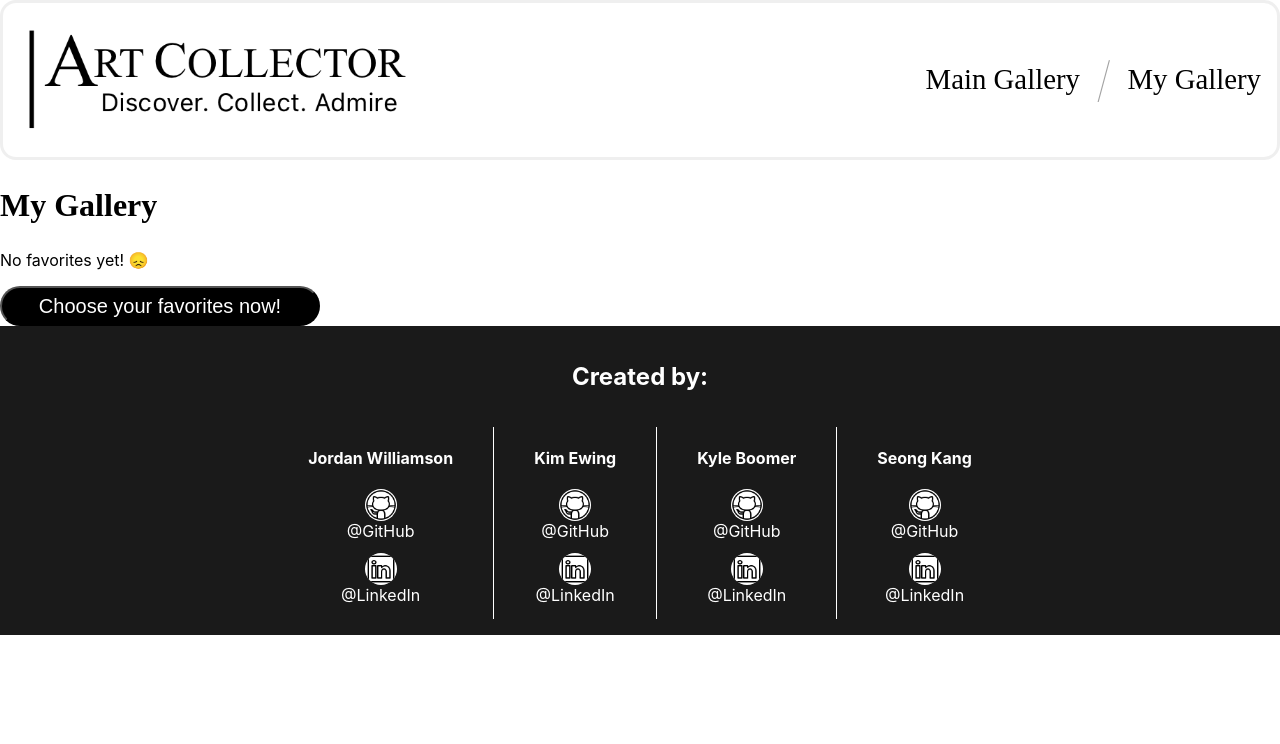
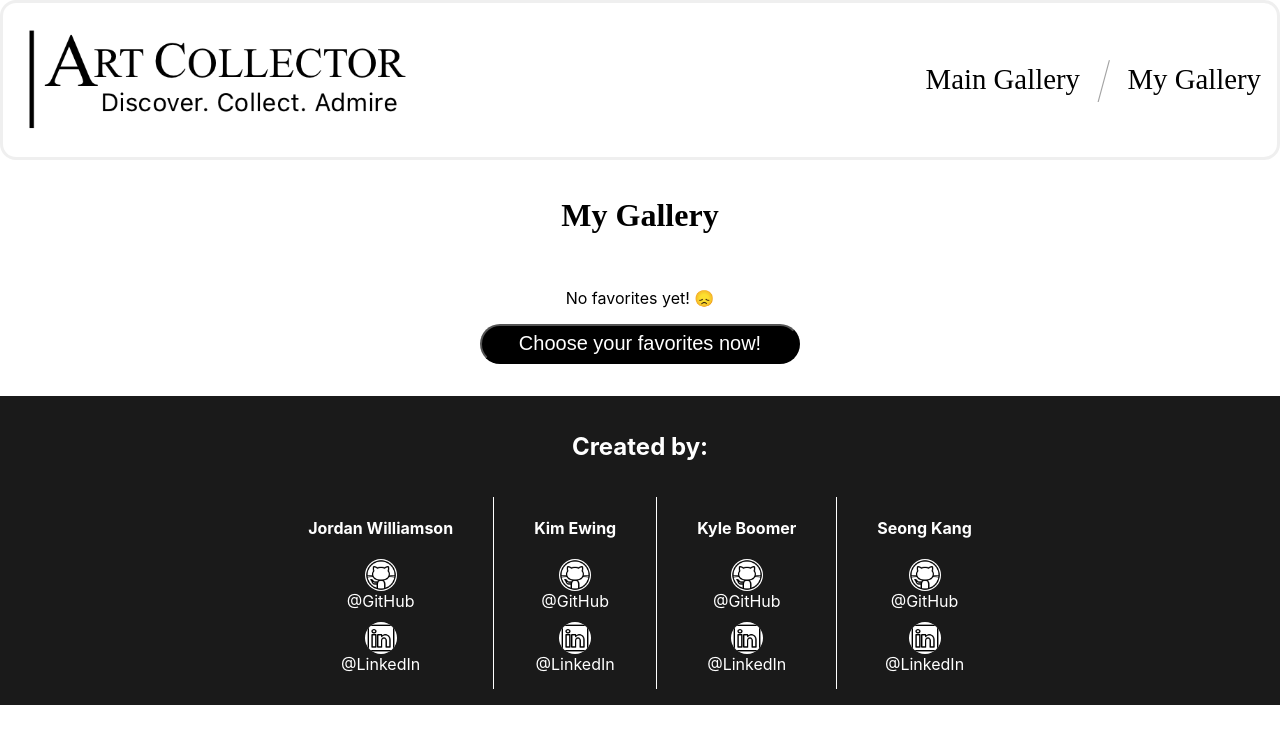
Before and after one commit to KyleMBoomer/art-collector, a React (Create React App) app: page /MyGallery in a window 1280 px wide. Shown: the top 744 px of the page. Built offline with nearby package versions, Linux system fonts and the light colour scheme.

Commit message:
Refactor empty MyGallery styling

```diff
--- a/src/CSS/MyGallery.css
+++ b/src/CSS/MyGallery.css
@@ -1,3 +1,25 @@
+
+
+.my-gallery {
+    display:flex;
+    flex-direction: column;
+    justify-content: center;
+    align-items: center;
+    margin:1rem;
+}
+
+.navWrap {
+    display:flex;
+    flex-direction: column;
+    justify-content: center;
+    align-items: center;
+    margin:1rem;
+}
+
+p {
+    margin: 1rem;
+}
+
 .backToMain {
     width: 20rem;
     height: 2.5rem;
--- a/src/Components/MyGallery.tsx
+++ b/src/Components/MyGallery.tsx
@@ -19,9 +19,9 @@ const MyGallery: React.FC = () => {
     })
     return (
         <div className="my-gallery">
-            <h2 className="MyGallery-Title">My Gallery</h2>
+            <h1 className="MyGallery-Title">My Gallery</h1>
             {favoriteArtCards.length > 0 ? (favoriteArtCards) : (
-                <div>
+                <div className="navWrap">
                     <p>No favorites yet! 😞</p>
                     <button className='backToMain'>
                     <Link to="/MainGallery" className='mainGalleryLink'>Choose your favorites now!</Link>
```
